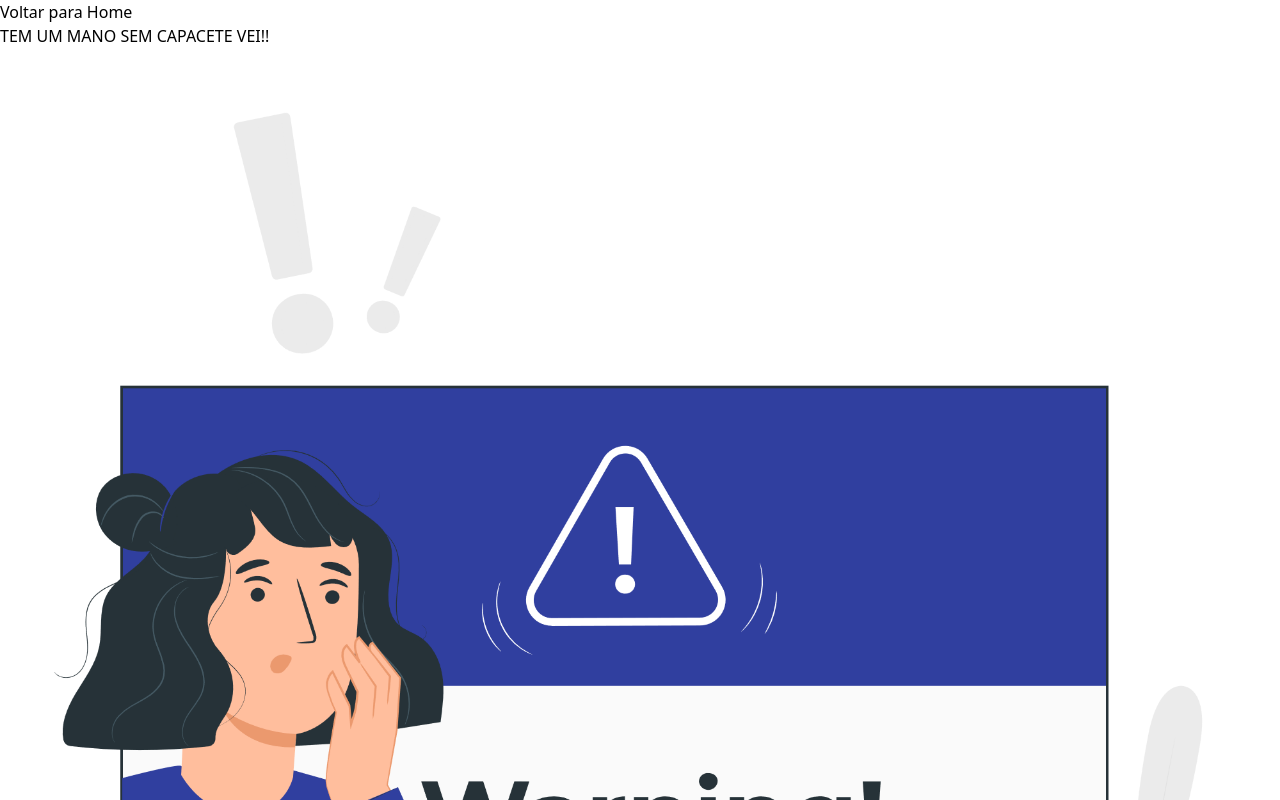
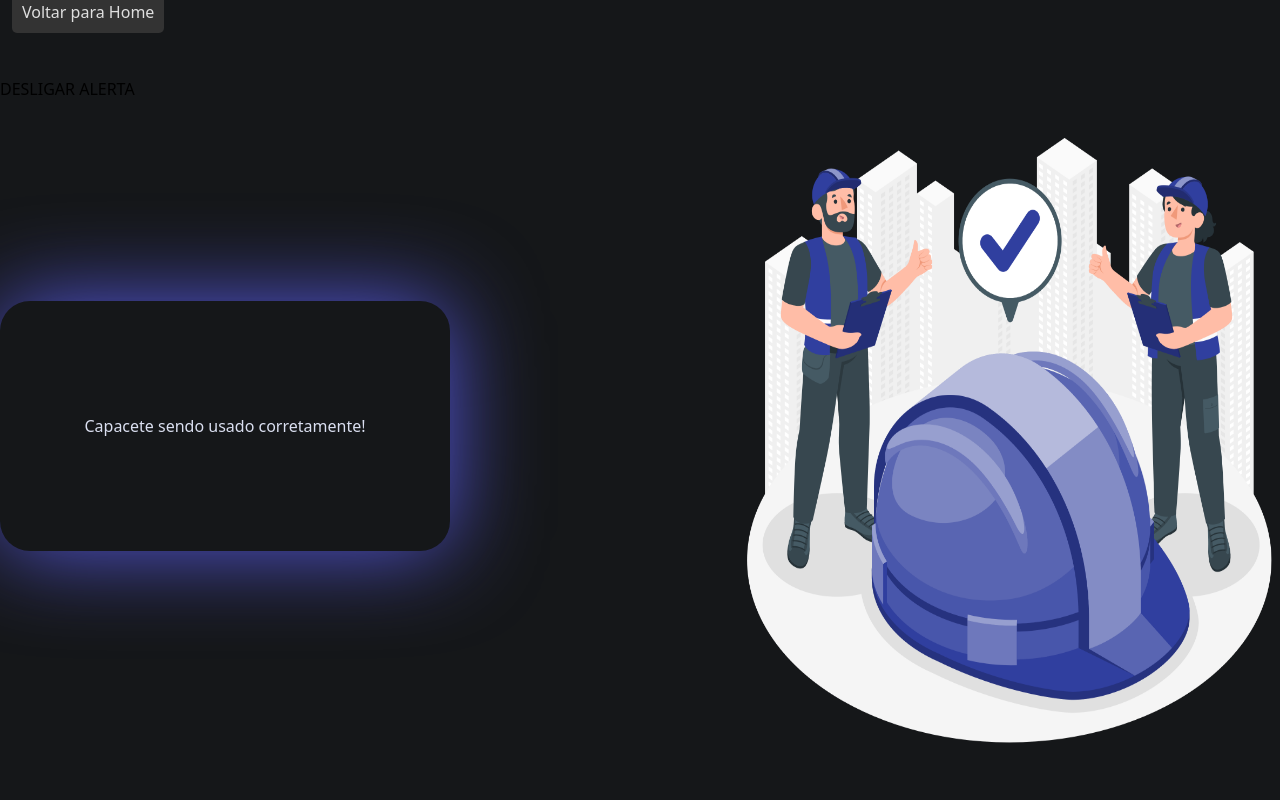
Before and after one commit to rodrigopolastro/ipperNodeReactFinal, a React (Create React App) app in the folder client/: page /verify in a window 1280 px wide. Shown: the top 800 px of the page. Built offline with nearby package versions, Linux system fonts and the light colour scheme; no server answers.

Commit message:
ultima coisa que tuco e nicoli fizeram

```diff
--- a/client/src/components/alerta.jsx
+++ b/client/src/components/alerta.jsx
@@ -1,36 +1,29 @@
 import React from "react";
 import noHelmetImg from "../images/noHelmet.png"
 
-export default function Alerta(){
+
+export default function CapaceteOk(){
   return (
-    <div>
-      <h1> TEM UM MANO SEM CAPACETE VEI!!</h1>
-      <img src={noHelmetImg} alt="" />
+
+    <div style={{ display: 'flex', alignItems: 'center', justifyContent: 'center'}}>
+      <div style={{ flex: 1 }}>
+        <div className="Card">
+          <div>
+            <h1 className="texto">Funcionário sem capacete detectado!</h1>
+          </div>
+          <div>
+            <div>
+
+
+            </div>
+          </div>
+        </div>
+      </div>
+
+      <div style={{ flex: 1, marginLeft: '200px' }}>
+        <img style= {{height: '650px', width: '650px'}} src={noHelmetImg} alt="" />
+      </div>
     </div>
-    // <div style={{ display: 'flex', alignItems: 'center', justifyContent: 'center',  marginTop: '10%' }}>
-    //   <div style={{ flex: 1 }}>
-    //     <div className="Card">
-    //       <div>
-    //         <h1 className="texto">Uso indevido do capacete de segurança detectado!</h1>
-    //       </div>
-    //       <div>
-    //         <div>
-    //         <Link href="/carde" className="btn-sm text-gray-200 bg-indigo-700 hover:bg-indigo-900 ml-3">
-    //               <span>Verificar</span>
-
-    //                 <path d="M11.707 5.293L7 .586 5.586 2l3 3H0v2h8.586l-3 3L7 11.414l4.707-4.707a1 1 0 000-1.414z" fillRule="nonzero" />
-
-    //             </Link>
-
-    //         </div>
-    //       </div>
-    //     </div>
-    //   </div>
-
-    //   <div style={{ flex: 1, marginLeft: '200px' }}>
-    //     <Image src={Img1} width={450} height={450} alt="Img1" />
-    //   </div>
-    // </div>
   );
 
 }
--- /dev/null
+++ b/client/src/components/components.css
@@ -0,0 +1,15 @@
+
+.botao{
+    background-color: #333333;
+    color: #dfdfdf;
+    border-radius: 5px;
+    font-size: 1rem;
+    padding: 10px;
+}
+.botao:hover{
+    background-color: #4c4c4c;
+}
+
+.titulo{
+    font-size: 2rem;
+}
--- a/client/src/components/features.jsx
+++ b/client/src/components/features.jsx
@@ -4,6 +4,7 @@ import { Transition } from '@headlessui/react'
 import Aviso from '../images/aviso.png'
 import Seguranca from '../images/seguranca.png'
 import Verificacao from '../images/verificacao.png'
+import './components.css'
 
 export default function Features() {
 
@@ -31,7 +32,7 @@ export default function Features() {
 
           {/* Section header */}
           <div className="max-w-3xl mx-auto text-center pb-12 md:pb-16">
-            <h1 className="h2 mb-4 text-white">Como realmente funciona?</h1>
+            <h1 className="h2 mb-4 text-white titulo">Como realmente funciona?</h1>
           </div>
 
           {/* Section content */}
--- a/client/src/components/header.jsx
+++ b/client/src/components/header.jsx
@@ -2,6 +2,7 @@
 
 import { useState, useEffect } from 'react'
 import Logo from '../images/logo2.png'
+import './components.css'
 
 export default function Header() {
   // // detect whether user has scrolled the page down by 10px
@@ -32,7 +33,11 @@ export default function Header() {
             {/* Desktop sign in links */}
             <ul className="flex grow justify-end flex-wrap items-center">
               <li>
-                <a href={'/verify'}>PÁGINA DE VERIFICAÇÃO</a>
+                <div style={{marginLeft:'1300%'}}>
+
+                <a href={'/verify'} className="botao">Verificar</a>
+                </div>
+
                 {/* {state && <Verification />} */}
               </li>
             </ul>
--- /dev/null
+++ b/client/src/pages/Verification.css
@@ -0,0 +1,6 @@
+.App {
+    height: 97.5vh;
+
+    justify-content: center;
+
+}
--- a/client/src/pages/Verification.jsx
+++ b/client/src/pages/Verification.jsx
@@ -1,9 +1,11 @@
 import React from "react";
 import Alerta from "../components/alerta";
 import CapaceteOk from "../components/capaceteOk";
+import './Verification.css'
+import '../components/components.css'
 
 export default function Verification() {
-  const [isUsingHelmet, setIsUsingHelmet] = React.useState(false);
+  const [isAlertOn, setAlert] = React.useState(false);
 
   React.useEffect(() => {
     setInterval(fetchDatabase, 2000);
@@ -14,17 +16,32 @@ export default function Verification() {
     fetch("/api")
       .then((response) => response.json())
       .then((data) => {
-        setIsUsingHelmet(data.isUsingHelmet)
+        setAlert(data.alert)
       }
       )
   }
 
+  // var request = require('request');
+  // function turnOffAlert(){
+  //   request.post({
+  //     headers: {'content-type' : 'application/json'},
+  //     url:     "/teste",
+  //     body:    "que vei"
+  //   }, function(error, response, body){
+  //     console.log(body);
+  //   });
+  // }
+
   return (
-    <div className="App">
-      <a href="/">Voltar para Home</a>
+    <div className="bg-preto-fundo" >
+
+    <a href="/" className="btn-sm text-gray-200 bg-gray-800 hover:bg-gray-700 ml-3 botao" style={{marginTop:'5px'}}>Voltar para Home</a>
+    <div className="App flex items-center justify-center">
       <header className="App-header">
-        {isUsingHelmet ? <CapaceteOk /> : <Alerta />}
+        <button>DESLIGAR ALERTA</button>
+        {isAlertOn ? <Alerta /> : <CapaceteOk /> }
       </header>
+    </div>
     </div>
   );
 }
--- a/package.json
+++ b/package.json
@@ -12,7 +12,8 @@
   "license": "ISC",
   "dependencies": {
     "express": "^4.18.2",
-    "mongodb": "^6.1.0"
+    "mongodb": "^6.1.0",
+    "request": "^2.88.2"
   },
   "devDependencies": {
     "tailwindcss": "^3.3.3"
```
Also changed, not shown: client/src/components/capaceteOk.jsx (+2 -11 lines), client/src/Verification.css (deleted), 2 other files (tests, documents, lock files or other folders).
